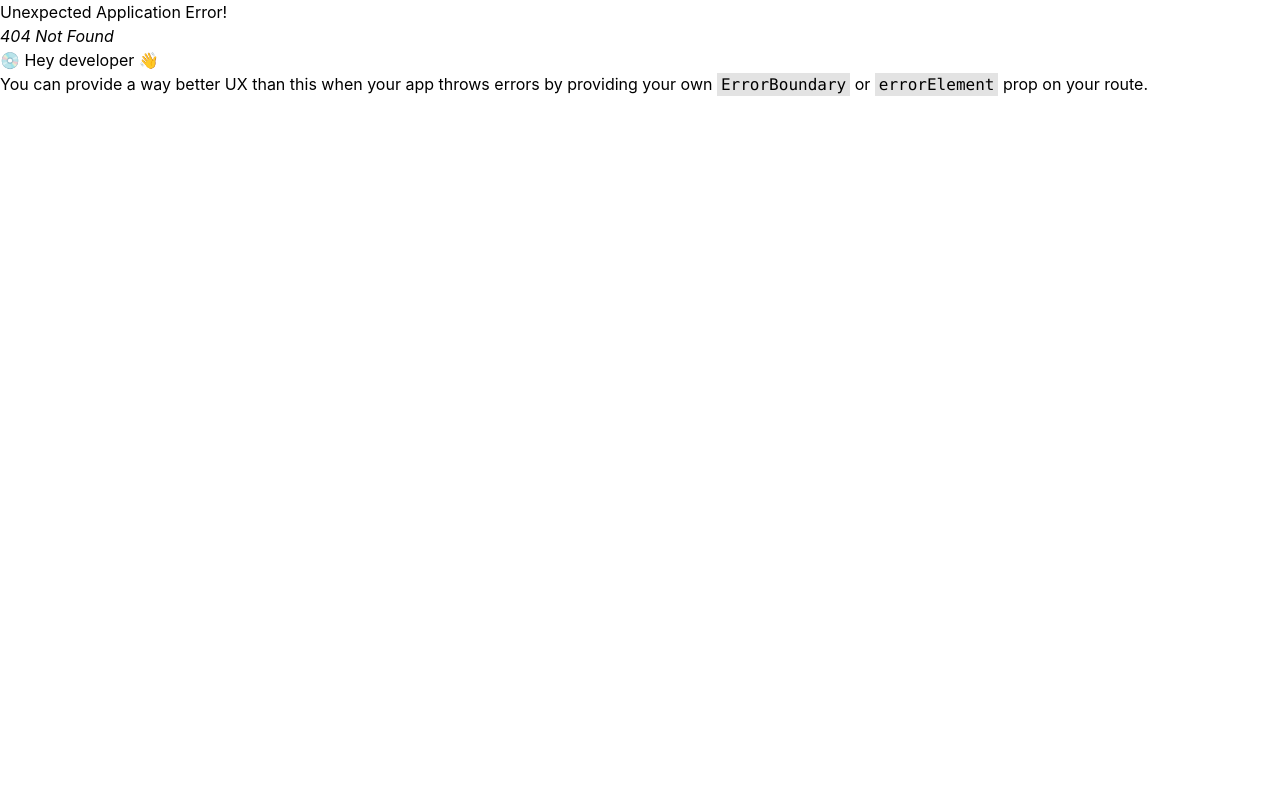
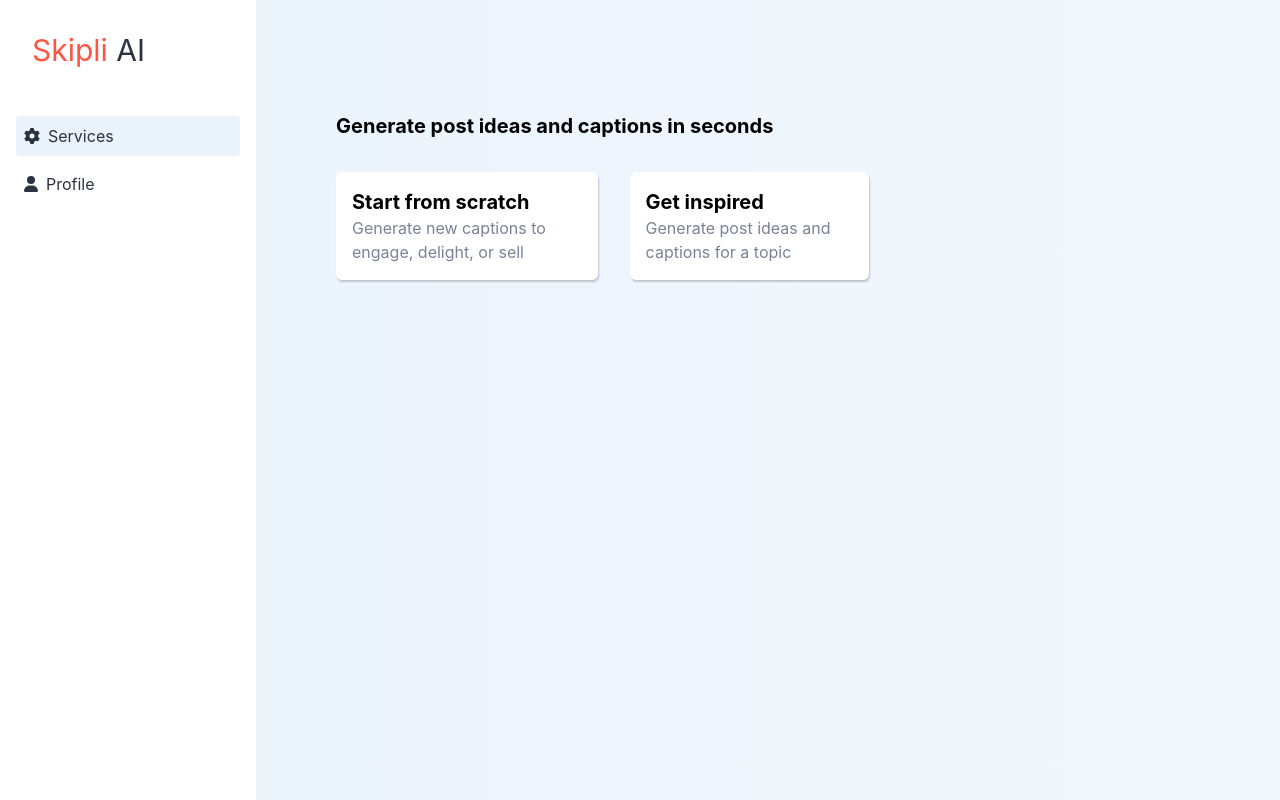
Before and after one commit to nhat8002nguyen/social-media-content-captions, a React (Create React App) app: page /dashboard/services in a window 1280 px wide. Before the commit this address had no page. Built offline with nearby package versions, Linux system fonts and the light colour scheme.

Commit message:
dashboard services ui

```diff
--- a/package.json
+++ b/package.json
@@ -3,6 +3,9 @@
   "version": "0.1.0",
   "private": true,
   "dependencies": {
+    "@fortawesome/fontawesome-svg-core": "^6.5.2",
+    "@fortawesome/free-solid-svg-icons": "^6.5.2",
+    "@fortawesome/react-fontawesome": "^0.2.2",
     "@testing-library/jest-dom": "^5.14.1",
     "@testing-library/react": "^13.0.0",
     "@testing-library/user-event": "^13.2.1",
--- a/src/components/molecules/NotFound.tsx
+++ b/src/components/molecules/NotFound.tsx
@@ -4,7 +4,8 @@
 
 const NotFound: React.FC = () => {
   return (
-    <div className="flex items-center justify-center min-h-screen bg-gray-100">
+    <main className="App h-screen bg-gradient-to-r from-bg-blue-left to-bg-blue-right p-16">
+      <div className="flex items-center justify-center">
         <div className="text-center">
           <h1 className="text-5xl font-bold text-gray-800">404</h1>
           <p className="text-xl text-gray-600 mb-4">Page Not Found</p>
@@ -15,6 +16,7 @@
           </Link>
         </div>
       </div>
+    </main>
   );
 };
 
--- a/src/pages/dashboard/index.tsx
+++ b/src/pages/dashboard/index.tsx
@@ -1,34 +1,7 @@
-import '@src/App.css';
-import NotFound from '@src/components/molecules/NotFound';
-import * as localstorage from "@src/utilities/localforageUtils"
-import { useEffect, useState } from 'react';
+import { Navigate } from "react-router-dom";
 
 export default function Dashboard() {
-  const [isAuthenticated, setIsAutheticated] = useState<boolean | null>(null)
-
-  useEffect(() => {
-    const checkAuth = async () => {
-      const expiredTime = await localstorage.getItem("expiredTime")
-
-      if (expiredTime && new Date(expiredTime).getTime() > new Date().getTime()) {
-        setIsAutheticated(true)
-      } else {
-        setIsAutheticated(false)
-      }
-    }
-
-    checkAuth()
-  }, [])
-
-
-
   return (
-    <main className="App h-screen py-16 bg-gradient-to-r from-bg-blue-left to-bg-blue-right flex flex-col items-center">
-      {isAuthenticated
-        ? <>Dashboard</>
-        : isAuthenticated === false
-          ? <NotFound />
-          : ""}
-    </main>
-  );
+    <Navigate to={"/dashboard/services"} replace />
+  )
 }
--- /dev/null
+++ b/src/pages/dashboard/layout.tsx
@@ -0,0 +1,53 @@
+import React, { ReactNode, useState } from 'react';
+import { FontAwesomeIcon } from '@fortawesome/react-fontawesome';
+import { faCog, faUser } from '@fortawesome/free-solid-svg-icons';
+import { useLocation, useNavigate } from 'react-router-dom';
+
+interface Category {
+  name: string;
+  icon: typeof faCog;
+  pathname: string
+}
+
+interface DashboardLayoutProps {
+  children?: ReactNode
+}
+
+export const DashboardLayout: React.FC<DashboardLayoutProps> = ({ children }) => {
+  const naviate = useNavigate()
+  const location = useLocation()
+
+  const categories: Category[] = [
+    { name: 'Services', icon: faCog, pathname: "/dashboard/services" },
+    { name: 'Profile', icon: faUser, pathname: "/dashboard/profile" }
+  ];
+
+  const handleClick = (category: Category) => {
+    naviate(category.pathname)
+  }
+
+  return (
+    <div className="h-screen flex flex-col md:flex-row">
+      <div className="w-full md:w-1/5 bg-white text-text-black">
+        <div className='px-8 py-8'>
+          <h1 className='text-left text-3xl text-primary-color-l'>Skipli <span className='text-text-black'>AI</span></h1>
+        </div>
+        <ul className="space-y-2 p-4">
+          {categories.map((category) => (
+            <li
+              key={category.name}
+              onClick={() => handleClick(category)}
+              className={`flex items-center p-2 rounded cursor-pointer transition-colors ${location.pathname === category.pathname ? 'bg-bg-blue-left' : 'hover:bg-bg-blue-left'}`}
+            >
+              <FontAwesomeIcon icon={category.icon} className="mr-2" />
+              <span>{category.name}</span>
+            </li>
+          ))}
+        </ul>
+      </div>
+      <div className="flex-1 p-4">
+        {children}
+      </div>
+    </div>
+  );
+};
--- /dev/null
+++ b/src/pages/dashboard/profile/index.tsx
@@ -0,0 +1,44 @@
+import '@src/App.css';
+import NotFound from '@src/components/molecules/NotFound';
+import * as localstorage from "@src/utilities/localforageUtils"
+import { useEffect, useState } from 'react';
+import { DashboardLayout } from '../layout';
+
+export default function DashboardProfile() {
+  const [isAuthenticated, setIsAutheticated] = useState<boolean | null>(null)
+
+  useEffect(() => {
+    const checkAuth = async () => {
+      const expiredTime = await localstorage.getItem("expiredTime")
+
+      if (expiredTime && new Date(expiredTime).getTime() > new Date().getTime()) {
+        setIsAutheticated(true)
+      } else {
+        setIsAutheticated(false)
+      }
+    }
+    checkAuth()
+  }, [])
+
+
+
+  return (
+    <>
+      {
+        // isAuthenticated === false ? <NotFound></NotFound> :
+        false ? <NotFound></NotFound> :
+          <main className="App h-screen bg-gradient-to-r from-bg-blue-left to-bg-blue-right">
+            {/* {isAuthenticated */}
+            {true
+              ? <div>
+                <DashboardLayout>
+
+                </DashboardLayout>
+              </div>
+              : ""}
+          </main>
+      }
+    </>
+
+  );
+}
--- /dev/null
+++ b/src/pages/dashboard/services/index.tsx
@@ -0,0 +1,53 @@
+import '@src/App.css';
+import NotFound from '@src/components/molecules/NotFound';
+import * as localstorage from "@src/utilities/localforageUtils"
+import { useEffect, useState } from 'react';
+import { DashboardLayout } from '../layout';
+
+export default function DashboardServices() {
+  const [isAuthenticated, setIsAutheticated] = useState<boolean | null>(null)
+
+  useEffect(() => {
+    const checkAuth = async () => {
+      const expiredTime = await localstorage.getItem("expiredTime")
+
+      if (expiredTime && new Date(expiredTime).getTime() > new Date().getTime()) {
+        setIsAutheticated(true)
+      } else {
+        setIsAutheticated(false)
+      }
+    }
+    checkAuth()
+  }, [])
+
+  return (
+    <>
+      {
+        // isAuthenticated === false ? <NotFound></NotFound> :
+        false ? <NotFound></NotFound> :
+          <main className="App h-screen bg-gradient-to-r from-bg-blue-left to-bg-blue-right">
+            {/* {isAuthenticated */}
+            {true
+              ? <div>
+                <DashboardLayout>
+                  <div className='md:py-24 md:px-16 md:w-2/3 flex flex-col gap-8'>
+                    <h1 className='text-2xl sm:text-xl text-left font-bold'>Generate post ideas and captions in seconds</h1>
+                    <div className='flex flex-col gap-4 md:flex-row md:gap-8'>
+                      <div className='flex flex-col text-left bg-white p-4 rounded-md shadow-primary-button cursor-pointer active:shadow-none'>
+                        <h3 className='text-xl font-bold'>Start from scratch</h3>
+                        <p className='text-text-grey'>Generate new captions to engage, delight, or sell</p>
+                      </div>
+                      <div className='flex flex-col text-left bg-white p-4 rounded-md shadow-primary-button cursor-pointer active:shadow-none'>
+                        <h3 className='text-xl font-bold'>Get inspired</h3>
+                        <p className='text-text-grey'>Generate post ideas and captions for a topic</p>
+                      </div>
+                    </div>
+                  </div>
+                </DashboardLayout>
+              </div>
+              : ""}
+          </main>
+      }
+    </>
+  );
+}
```
Also changed, not shown: src/index.tsx (+15 -0 lines), 1 other file (tests, documents, lock files or other folders). Lines whose indentation alone changed are shown as unchanged.
